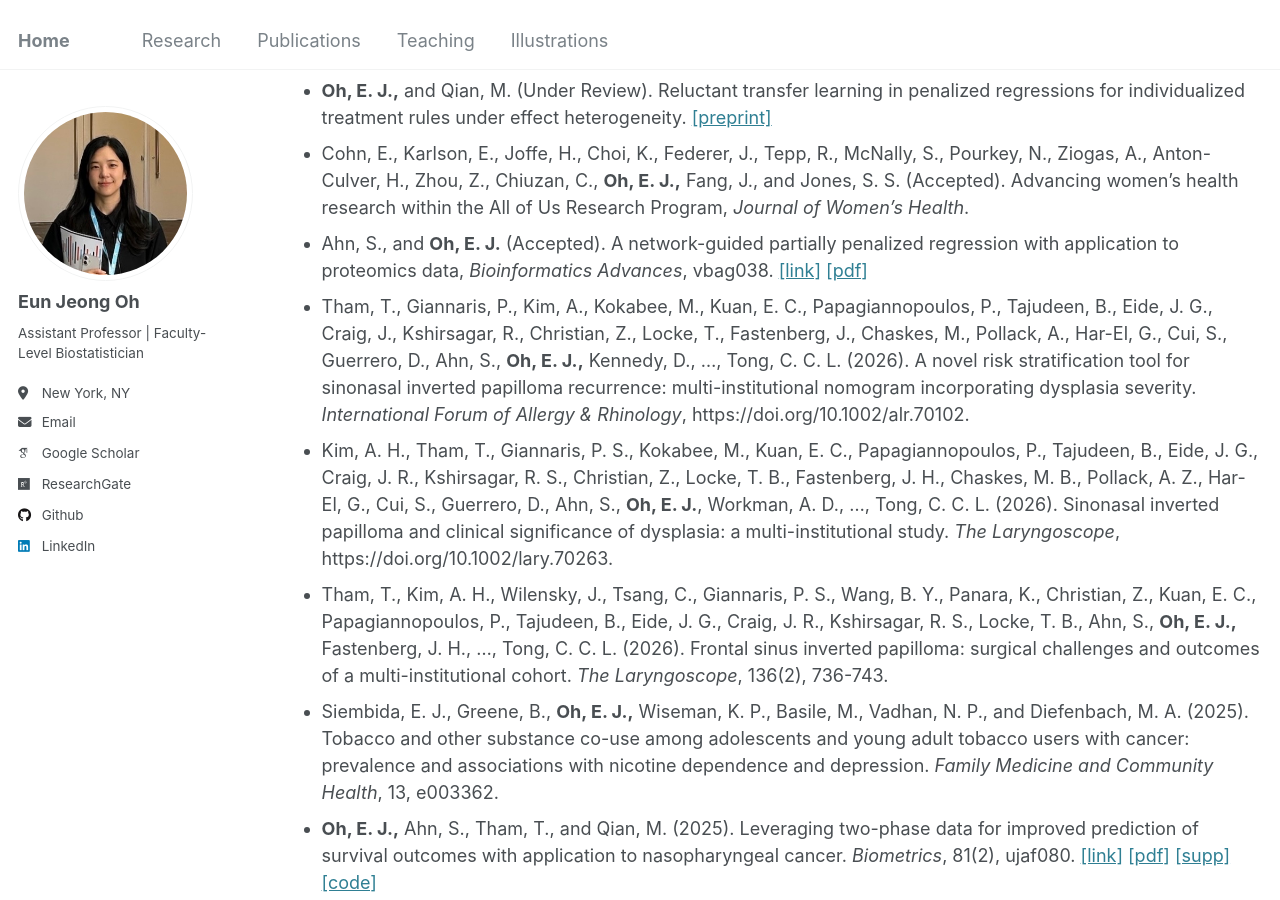
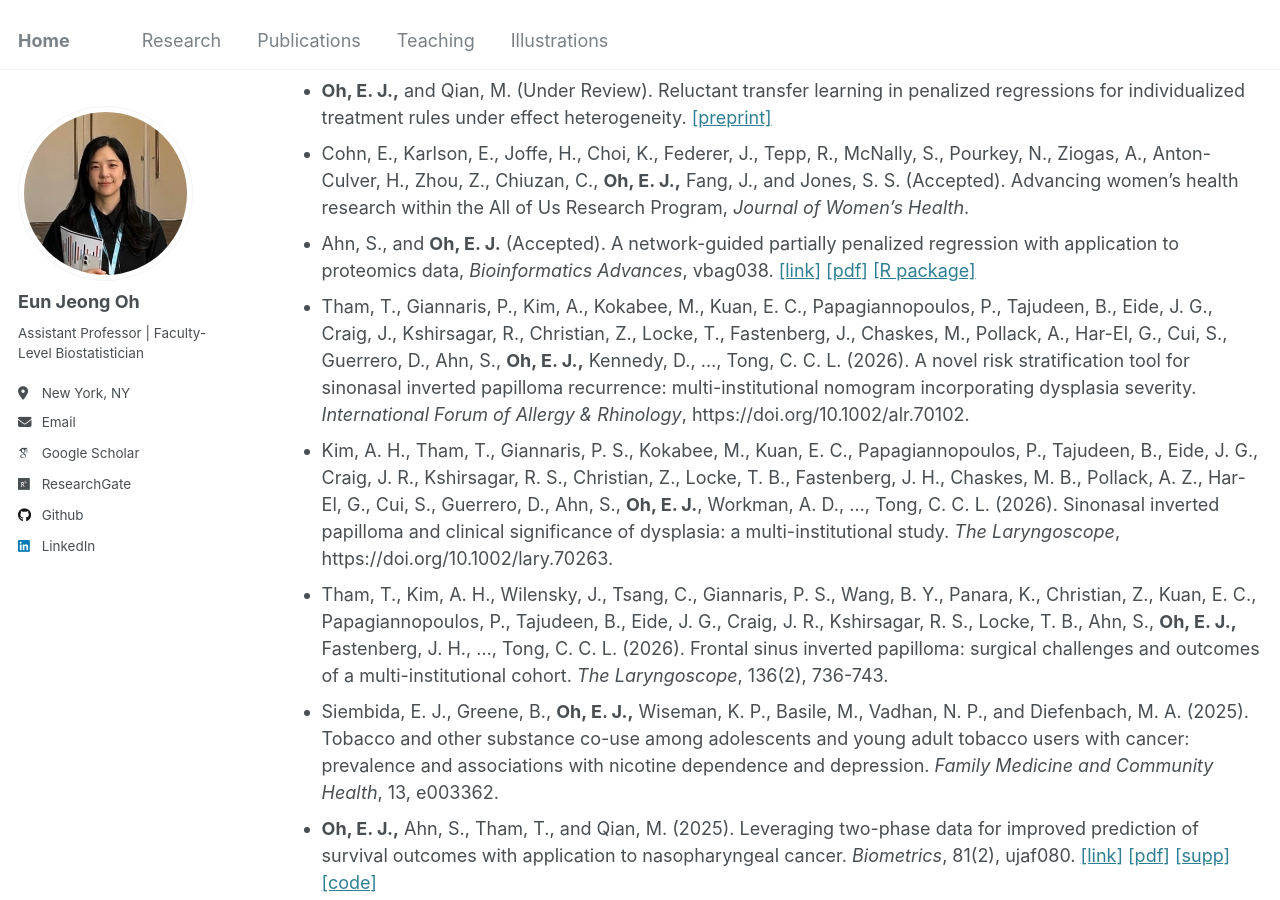
Before and after one commit to oheunj/oheunj.github.io, a Jekyll site: the page built from _pages/publications.md, in a window 1280 px wide and 900 px high, scrolled down 357 px. Built offline with Jekyll 4.4.1, drawn with Linux system fonts in a browser that asks for light colours; some web fonts are replaced.

Commit message:
Update publications.md

```diff
--- a/_pages/publications.md
+++ b/_pages/publications.md
@@ -17,7 +17,7 @@
 * Vrany, E. A., Chiuzan, C., __Oh, E. J.,__ Ephraim, P. L., Austin, R. A., Brissette, I. F., Millstein, S. L., and Fitzpatrick, S. L. (Under Review). Geographic analysis of access to national diabetes prevention program in New York State.
 * __Oh, E. J.,__ and Qian, M. (Under Review). Reluctant transfer learning in penalized regressions for individualized treatment rules under effect heterogeneity. [[preprint]](https://arxiv.org/pdf/2511.08559)
 * Cohn, E., Karlson, E., Joffe, H., Choi, K., Federer, J., Tepp, R., McNally, S., Pourkey, N., Ziogas, A., Anton-Culver, H., Zhou, Z., Chiuzan, C., __Oh, E. J.,__ Fang, J., and Jones, S. S. (Accepted). Advancing women’s health research within the All of Us Research Program, _Journal of Women's Health_.
-* Ahn, S., and __Oh, E. J.__ (Accepted). A network-guided partially penalized regression with application to proteomics data, _Bioinformatics Advances_,  vbag038. [[link]](https://academic.oup.com/bioinformaticsadvances/article/6/1/vbag038/8456552) [[pdf]](https://oheunj.github.io/files/vbag038.pdf)
+* Ahn, S., and __Oh, E. J.__ (Accepted). A network-guided partially penalized regression with application to proteomics data, _Bioinformatics Advances_,  vbag038. [[link]](https://academic.oup.com/bioinformaticsadvances/article/6/1/vbag038/8456552) [[pdf]](https://oheunj.github.io/files/vbag038.pdf) [[R package]](https://cran.r-project.org/web/packages/NetGreg/index.html)
 * Tham, T., Giannaris, P., Kim, A., Kokabee, M., Kuan, E. C., Papagiannopoulos, P., Tajudeen, B., Eide, J. G., Craig, J., Kshirsagar, R., Christian, Z., Locke, T., Fastenberg, J., Chaskes, M., Pollack, A., Har-El, G., Cui, S., Guerrero, D., Ahn, S., __Oh, E. J.,__ Kennedy, D., ..., Tong, C. C. L. (2026). A novel risk stratification tool for sinonasal inverted papilloma recurrence: multi-institutional nomogram incorporating dysplasia severity. _International Forum of Allergy & Rhinology_, https://doi.org/10.1002/alr.70102.
 * Kim, A. H., Tham, T., Giannaris, P. S., Kokabee, M., Kuan, E. C., Papagiannopoulos, P., Tajudeen, B., Eide, J. G., Craig, J. R., Kshirsagar, R. S., Christian, Z., Locke, T. B., Fastenberg, J. H., Chaskes, M. B., Pollack, A. Z., Har-El, G., Cui, S., Guerrero, D., Ahn, S., __Oh, E. J.__, Workman, A. D., ..., Tong, C. C. L. (2026). Sinonasal inverted papilloma and clinical significance of dysplasia: a multi-institutional study. _The Laryngoscope_, https://doi.org/10.1002/lary.70263.
 * Tham, T., Kim, A. H., Wilensky, J., Tsang, C., Giannaris, P. S., Wang, B. Y., Panara, K., Christian, Z., Kuan, E. C., Papagiannopoulos, P., Tajudeen, B., Eide, J. G., Craig, J. R., Kshirsagar, R. S., Locke, T. B., Ahn, S., __Oh, E. J.,__ Fastenberg, J. H., ..., Tong, C. C. L. (2026). Frontal sinus inverted papilloma: surgical challenges and outcomes of a multi-institutional cohort. _The Laryngoscope_, 136(2), 736-743.
```
